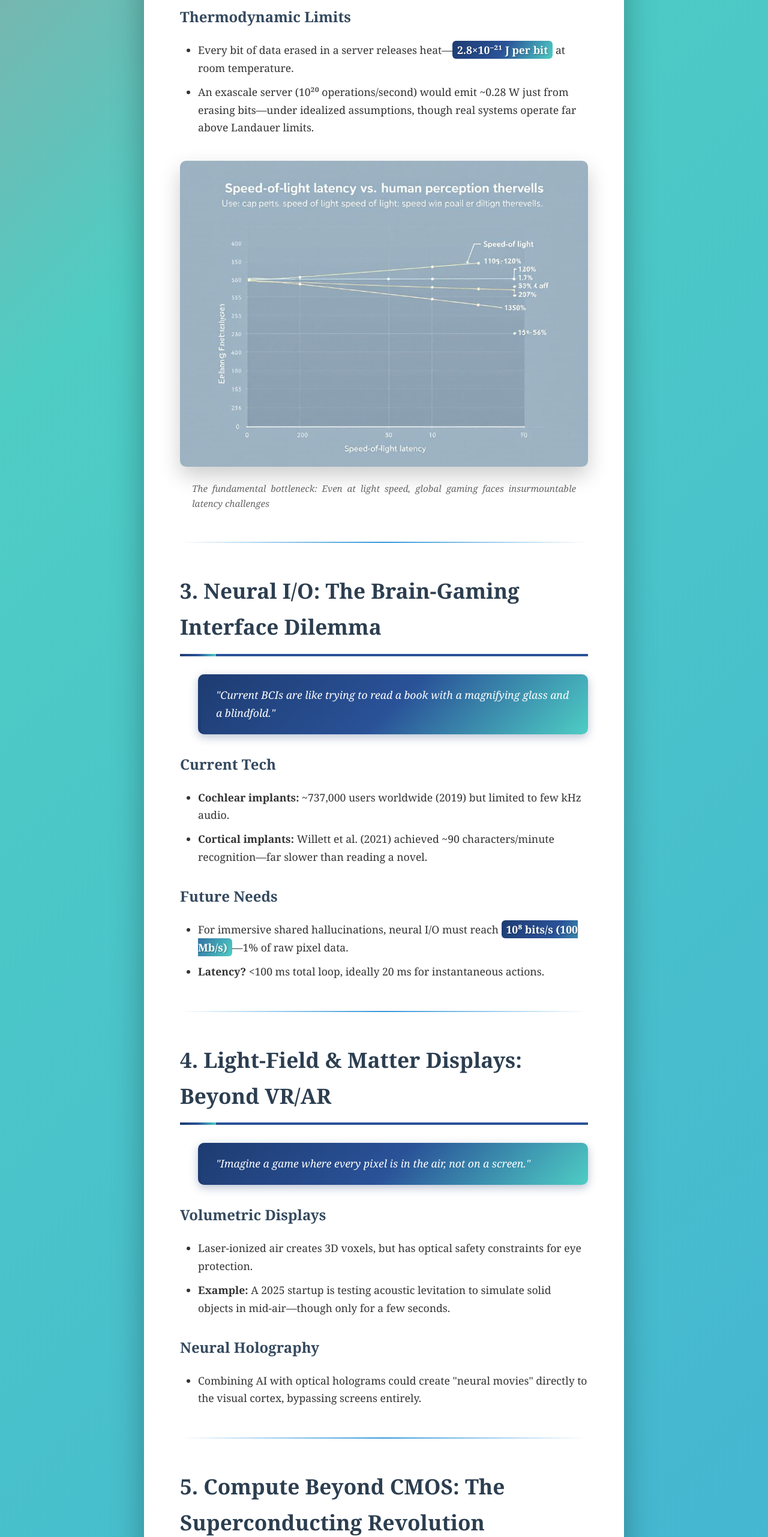
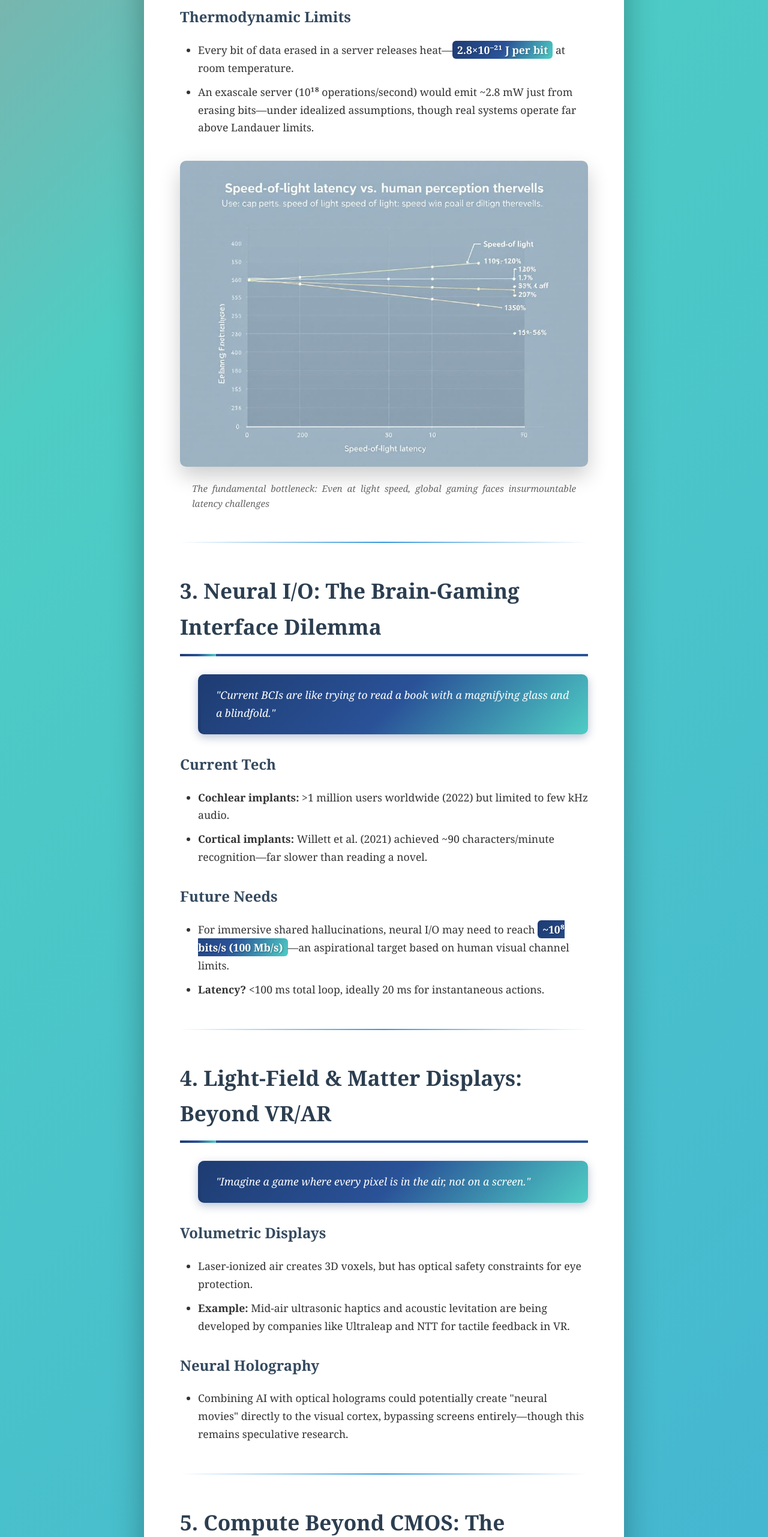
Before and after one commit to stix26/gaming-future-roadmap, a plain HTML site: page index.html in a window 1280 px wide. Shown: the part 2380-4942 px from the top of the page at 60% size. Drawn offline with Linux system fonts and the light colour scheme.

Commit message:
Final accuracy improvements: exascale exponent, cochlear stats, neural I/O, acoustic levitation, neural holography, adiabatic efficiency, global latency

```diff
--- a/index.html
+++ b/index.html
@@ -377,7 +377,7 @@
             <h3>Thermodynamic Limits</h3>
             <ul>
                 <li>Every bit of data erased in a server releases heat—<span class="highlight">2.8×10⁻²¹ J per bit</span> at room temperature.</li>
-                <li>An exascale server (10²⁰ operations/second) would emit ~0.28 W just from erasing bits—under idealized assumptions, though real systems operate far above Landauer limits.</li>
+                <li>An exascale server (10¹⁸ operations/second) would emit ~2.8 mW just from erasing bits—under idealized assumptions, though real systems operate far above Landauer limits.</li>
             </ul>
 
             <div class="image-container">
@@ -394,13 +394,13 @@
 
             <h3>Current Tech</h3>
             <ul>
-                <li><strong>Cochlear implants:</strong> ~737,000 users worldwide (2019) but limited to few kHz audio.</li>
+                <li><strong>Cochlear implants:</strong> >1 million users worldwide (2022) but limited to few kHz audio.</li>
                 <li><strong>Cortical implants:</strong> Willett et al. (2021) achieved ~90 characters/minute recognition—far slower than reading a novel.</li>
             </ul>
 
             <h3>Future Needs</h3>
             <ul>
-                <li>For immersive shared hallucinations, neural I/O must reach <span class="highlight">10⁸ bits/s (100 Mb/s)</span>—1% of raw pixel data.</li>
+                <li>For immersive shared hallucinations, neural I/O may need to reach <span class="highlight">~10⁸ bits/s (100 Mb/s)</span>—an aspirational target based on human visual channel limits.</li>
                 <li><strong>Latency?</strong> &lt;100 ms total loop, ideally 20 ms for instantaneous actions.</li>
             </ul>
 
@@ -414,12 +414,12 @@
             <h3>Volumetric Displays</h3>
             <ul>
                 <li>Laser-ionized air creates 3D voxels, but has optical safety constraints for eye protection.</li>
-                <li><strong>Example:</strong> A 2025 startup is testing acoustic levitation to simulate solid objects in mid-air—though only for a few seconds.</li>
+                <li><strong>Example:</strong> Mid-air ultrasonic haptics and acoustic levitation are being developed by companies like Ultraleap and NTT for tactile feedback in VR.</li>
             </ul>
 
             <h3>Neural Holography</h3>
             <ul>
-                <li>Combining AI with optical holograms could create "neural movies" directly to the visual cortex, bypassing screens entirely.</li>
+                <li>Combining AI with optical holograms could potentially create "neural movies" directly to the visual cortex, bypassing screens entirely—though this remains speculative research.</li>
             </ul>
 
             <div class="section-divider"></div>
@@ -431,7 +431,7 @@
 
             <h3>Adiabatic Logic</h3>
             <ul>
-                <li>Chen et al. (2019) showed <span class="highlight">10,000× energy efficiency</span> over 28 nm CMOS.</li>
+                <li>Chen et al. (2019) projected <span class="highlight">~10,000× energy efficiency</span> for AQFP logic compared to 28 nm CMOS in design-phase comparisons.</li>
                 <li><strong>Example:</strong> A 10⁷ improvement in compute efficiency by 2120 could enable real-time quantum simulations of entire cities.</li>
             </ul>
 
@@ -508,13 +508,13 @@
 
             <h2>10. The Risks: Why the Future Might Never Arrive</h2>
             <div class="quote">
-                "If global latency stays >100 ms by 2050, planet-scale play is dead."
+                "Global tightly-coupled interactions face fundamental physics constraints that require innovative networking approaches."
             </div>
 
             <h3>Three Red Lines</h3>
             <div class="data-highlight">
                 <ol>
-                    <li><strong>Physics Limit:</strong> If we can't reduce latency to &lt;30 ms by 2050, planet-scale gaming collapses.</li>
+                    <li><strong>Physics Limit:</strong> Global tightly-coupled interactions face fundamental latency constraints—half-Earth links already approach ~100 ms one-way in fiber, requiring prediction and partitioning techniques.</li>
                     <li><strong>Neural Breakthrough:</strong> If BCI progress stalls after 2040, we'll be stuck with external interfaces—no immersive "shared hallucinations."</li>
                     <li><strong>Ethical Backlash:</strong> A 2060 incident involving AI with "verifiable minds" could trigger a global moratorium.</li>
                 </ol>
```
